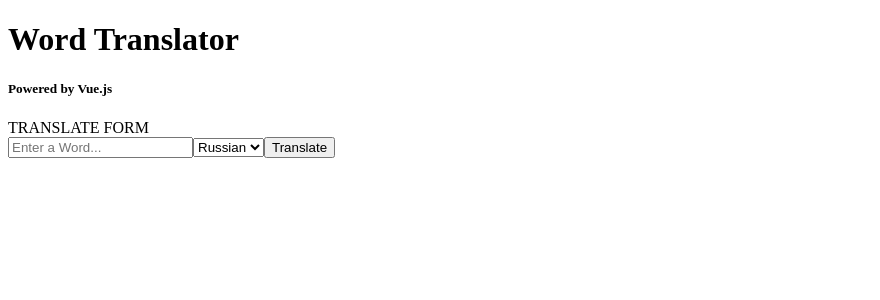
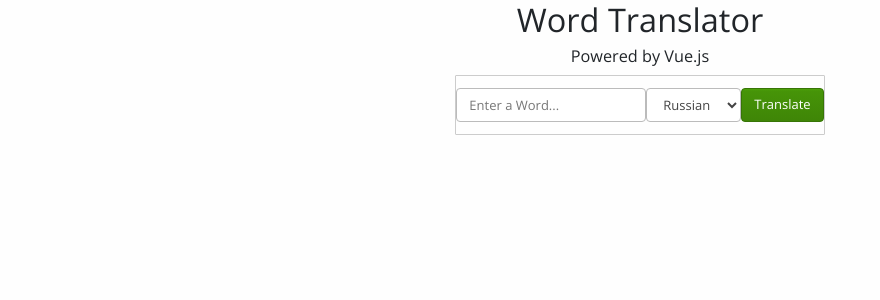
Before and after one commit to deliscoding/wordtranslator, a Vue app: page / in a window 1280 px wide. Shown: the top 300 px of the page, without its empty margins (0-880 px from the left). Built offline with nearby package versions, Linux system fonts and the light colour scheme; what vue-resource would draw is missing.

Commit message:
added bootswatch styling

```diff
--- a/index.html
+++ b/index.html
@@ -1,12 +1,16 @@
 <!DOCTYPE html>
 <html>
+
 <head>
   <meta charset="utf-8">
   <meta name="viewport" content="width=device-width,initial-scale=1.0">
-    <title>wordtranslatorapp</title>
+  <title>Word Translator</title>
+  <link rel="stylesheet" href="https://bootswatch.com/4/simplex/bootstrap.min.css">
 </head>
+
 <body>
   <div id="app"></div>
   <!-- built files will be auto injected -->
 </body>
+
 </html>
--- a/src/App.vue
+++ b/src/App.vue
@@ -1,5 +1,5 @@
 <template>
-  <div id="app">
+  <div class="text-center" id="app">
     <h1>Word Translator</h1>
     <h5>Powered by Vue.js</h5>
     <TranslateForm v-on:formSubmit="translateText"></TranslateForm>
@@ -43,6 +43,7 @@ export default {
 </script>
 
 <style>
-#app {
+body {
+  background: #fefefe;
 }
 </style>
--- a/src/components/TranslateForm.vue
+++ b/src/components/TranslateForm.vue
@@ -1,16 +1,30 @@
 <template>
-  <div id="translateForm">TRANSLATE FORM
-    <form v-on:submit="formSubmit">
+  <div class="container">
+    <div class="row" id="translateForm">
+      <!-- push our styling to the middle -->
+      <div class="mx-auto">
+        <form id="transForm" class="form-inline well" v-on:submit="formSubmit">
           <!-- binds this input to a component property -->
-      <input type="text" v-model="textToTranslate" placeholder="Enter a Word...">
-      <select v-model="language">
+          <br>
+          <br>
+          <br>
+          <input
+            class="form-control"
+            type="text"
+            v-model="textToTranslate"
+            placeholder="Enter a Word..."
+          >
+          <select class="form-control" v-model="language">
             <option value="ru">Russian</option>
             <option value="es">Spanish</option>
             <option value="fr">French</option>
             <option value="zh">Chinese</option>
           </select>
-      <input type="submit" value="Translate">
+          <br>
+          <input class="btn btn-success" type="submit" value="Translate">
         </form>
+      </div>
+    </div>
   </div>
 </template>
 
@@ -40,4 +54,8 @@ export default {
 </script>
 
 <style>
+#transForm {
+  border-radius: 1px;
+  border: 1px #ccc solid;
+}
 </style>
--- a/src/components/TranslateOutput.vue
+++ b/src/components/TranslateOutput.vue
@@ -1,5 +1,5 @@
 <template>
-  <h2>{{translatedText}}</h2>
+  <h2 class="text-success">{{translatedText}}</h2>
 </template>
 
 <script>
```
Lines whose indentation alone changed are shown as unchanged.
